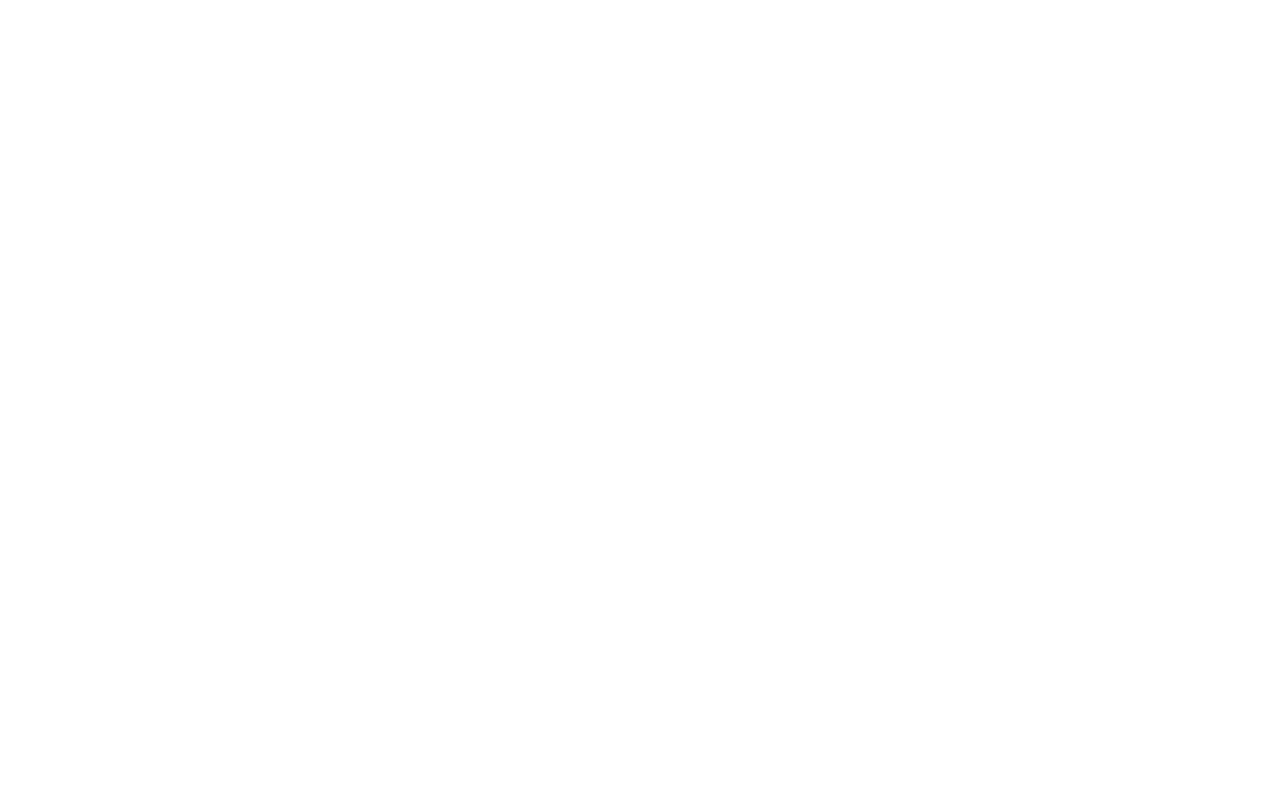
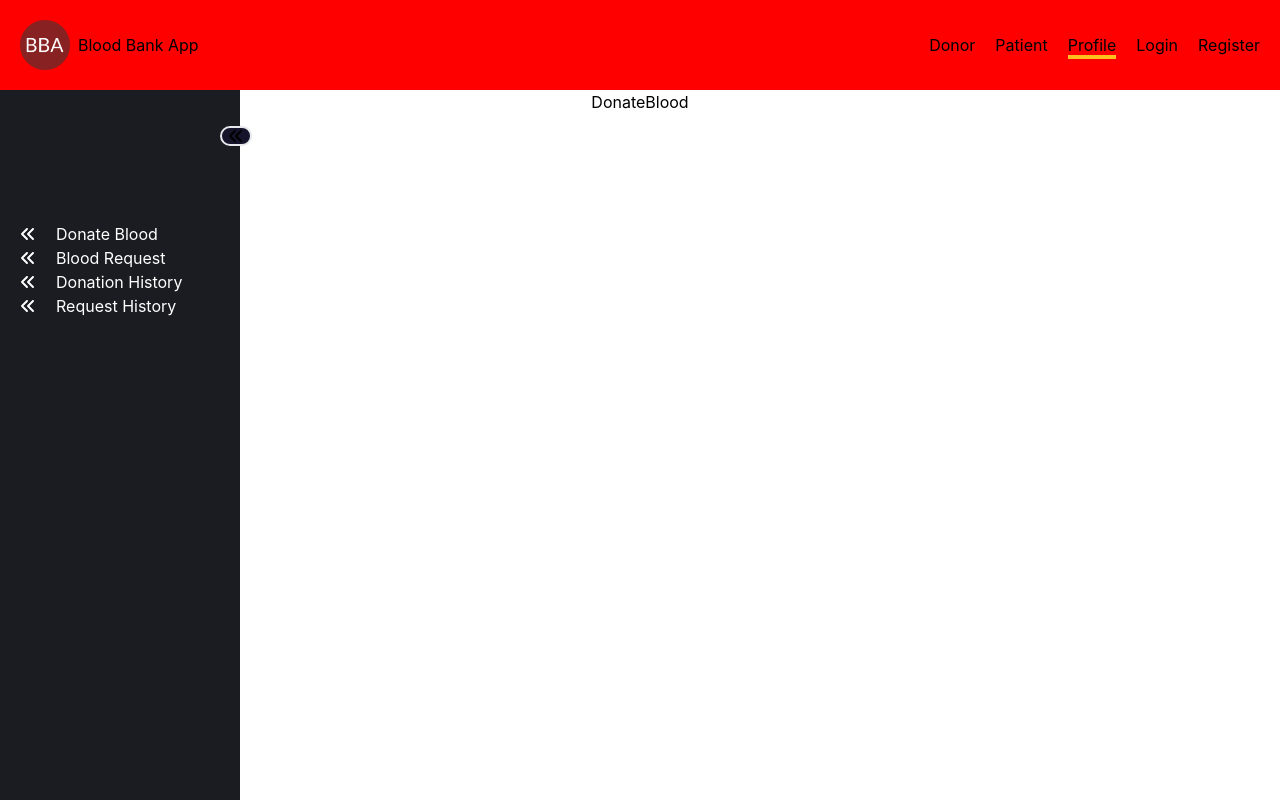
Before and after one commit to KingsleyIbe/bloodbankapp-frontend, a React (Create React App) app in the folder bloodbankapp-frontend/: page /dashboard in a window 1280 px wide. Before the commit this address had no page. Built offline with nearby package versions, Linux system fonts and the light colour scheme.

Commit message:
Add profile page

```diff
--- a/bloodbankapp-frontend/package.json
+++ b/bloodbankapp-frontend/package.json
@@ -3,6 +3,8 @@
   "version": "0.1.0",
   "private": true,
   "dependencies": {
+    "@fortawesome/free-solid-svg-icons": "^6.2.0",
+    "@fortawesome/react-fontawesome": "^0.2.0",
     "@testing-library/jest-dom": "^5.16.5",
     "@testing-library/react": "^13.4.0",
     "@testing-library/user-event": "^13.5.0",
--- /dev/null
+++ b/bloodbankapp-frontend/src/components/Profile/BloodRequest.jsx
@@ -0,0 +1,7 @@
+import React from 'react';
+
+const BloodRequest = () => (
+  <div>BloodRequest</div>
+);
+
+export default BloodRequest;
--- /dev/null
+++ b/bloodbankapp-frontend/src/components/Profile/DonateBlood.jsx
@@ -0,0 +1,7 @@
+import React from 'react';
+
+const DonateBlood = () => (
+  <div>DonateBlood</div>
+);
+
+export default DonateBlood;
--- /dev/null
+++ b/bloodbankapp-frontend/src/components/Profile/DonationHistory.jsx
@@ -0,0 +1,7 @@
+import React from 'react';
+
+const DonationHistory = () => (
+  <div>DonationHistory</div>
+);
+
+export default DonationHistory;
--- /dev/null
+++ b/bloodbankapp-frontend/src/components/Profile/RequestHistory.jsx
@@ -0,0 +1,7 @@
+import React from 'react';
+
+const RequestHistory = () => (
+  <div>RequestHistory</div>
+);
+
+export default RequestHistory;
--- /dev/null
+++ b/bloodbankapp-frontend/src/components/Profile/SideBar.jsx
@@ -0,0 +1,109 @@
+import React, { useState } from 'react';
+import { FontAwesomeIcon } from '@fortawesome/react-fontawesome';
+import { faAngleDoubleLeft } from '@fortawesome/free-solid-svg-icons';
+import DonateBlood from './DonateBlood';
+import BloodRequest from './BloodRequest';
+import DonationHistory from './DonationHistory';
+import RequestHistory from './RequestHistory';
+
+const SideBar = () => {
+  const [open, setOpen] = useState(true);
+  const [isDonate, setIsDonate] = useState(true);
+  const [isBloodRequest, setIsBloodRequest] = useState(false);
+  const [isDonationHistory, setIsDonationHistory] = useState(false);
+  const [isRequestHistory, setIsRequestHistory] = useState(false);
+  // const [dropdown, setDropdown] = useState(false);
+
+  const openDonate = () => {
+    setIsDonate(!isDonate);
+    setIsBloodRequest(false);
+    setIsDonationHistory(false);
+    setIsRequestHistory(false);
+  };
+
+  const openBloodRequest = () => {
+    setIsBloodRequest(!isBloodRequest);
+    setIsDonate(false);
+    setIsDonationHistory(false);
+    setIsRequestHistory(false);
+  };
+
+  const openDonationHistory = () => {
+    setIsDonationHistory(!isDonationHistory);
+    setIsDonate(false);
+    setIsBloodRequest(false);
+    setIsRequestHistory(false);
+  };
+
+  const openRequestHistory = () => {
+    setIsRequestHistory(!isRequestHistory);
+    setIsDonate(false);
+    setIsBloodRequest(false);
+    setIsDonationHistory(false);
+  };
+
+  // const navLinksStyles = ({ isActive }) => ({
+  //   backgroundColor: isActive ? '#25253C' : '#1B1C22',
+  //   border: isActive ? '1px solid rgba(0, 56, 255, 0.75)' : ' ',
+  //   borderRadius: isActive ? '6px' : ' ',
+  //   paddingLeft: isActive ? '0px' : ' ',
+  // });
+
+  return (
+    <div className="sidebar">
+      <header className="flex fixed z-10">
+        <nav
+          className={`${open ? 'w-60' : 'w-30'}
+        h-screen p-5 pt-8 bg-[#1B1C22] duration-300 z-1 relative`}
+        >
+          <FontAwesomeIcon
+            icon={faAngleDoubleLeft}
+            className={`bg-[#14142B] rounded-full -right-3 border-dark-purple
+            absolute cursor-pointer top-9 w-7 border-2 ${
+              !open && 'rotate-[180]'
+            }`}
+            onClick={() => setOpen(!open)}
+          />
+          <ul className="text-[#fff] mt-[100px]">
+            <li>
+              <button type="button" onClick={openDonate} className="flex gap-5 items-center">
+                <FontAwesomeIcon icon={faAngleDoubleLeft} />
+                {' '}
+                <p>Donate Blood</p>
+              </button>
+            </li>
+            <li>
+              <button type="button" onClick={openBloodRequest} className="flex gap-5 items-center">
+                <FontAwesomeIcon icon={faAngleDoubleLeft} />
+                {' '}
+                <p>Blood Request</p>
+              </button>
+            </li>
+            <li>
+              <button type="button" onClick={openDonationHistory} className="flex gap-5 items-center">
+                <FontAwesomeIcon icon={faAngleDoubleLeft} />
+                {' '}
+                <p>Donation History</p>
+              </button>
+            </li>
+            <li>
+              <button type="button" onClick={openRequestHistory} className="flex gap-5 items-center">
+                <FontAwesomeIcon icon={faAngleDoubleLeft} />
+                {' '}
+                <p>Request History</p>
+              </button>
+            </li>
+          </ul>
+        </nav>
+      </header>
+      <section>
+        {isDonate && (<DonateBlood />)}
+        {isBloodRequest && (<BloodRequest />)}
+        {isDonationHistory && (<DonationHistory />)}
+        {isRequestHistory && (<RequestHistory />)}
+      </section>
+    </div>
+  );
+};
+
+export default SideBar;
--- /dev/null
+++ b/bloodbankapp-frontend/src/components/Profile/index.jsx
@@ -0,0 +1,11 @@
+import Header from '../common/Header';
+import SideBar from './SideBar';
+
+const Profile = () => (
+  <div>
+    <Header />
+    <SideBar />
+  </div>
+);
+
+export default Profile;
--- /dev/null
+++ b/bloodbankapp-frontend/src/pages/dashboard/Dashboard.jsx
@@ -0,0 +1,10 @@
+import React from 'react';
+import Profile from '../../components/Profile';
+
+const Dashboard = () => (
+  <div>
+    <Profile />
+  </div>
+);
+
+export default Dashboard;
--- a/bloodbankapp-frontend/src/routerPage.js
+++ b/bloodbankapp-frontend/src/routerPage.js
@@ -4,6 +4,7 @@
 import Login from './pages/auth/login';
 import Register from './pages/auth/register';
 import ResetPassword from './pages/auth/resetPassword';
+import Dashboard from './pages/dashboard/Dashboard';
 import LandingPage from './pages/landingPage/landingPage';
 
 export default function RouterPage() {
@@ -13,6 +14,7 @@
         <Route path="/" element={<LandingPage />} />
         <Route path="/login" element={<Login />} />
         <Route path="/register" element={<Register />} />
+        <Route path="/dashboard" element={<Dashboard />} />
         <Route path="/resetpassword" element={<ResetPassword />} />
         <Route path="/forgotpassword" element={<ForgotPassword />} />
       </Routes>
```
Also changed, not shown: bloodbankapp-frontend/src/pages/dashboard/dashboard.js (deleted), 1 other file (tests, documents, lock files or other folders).
